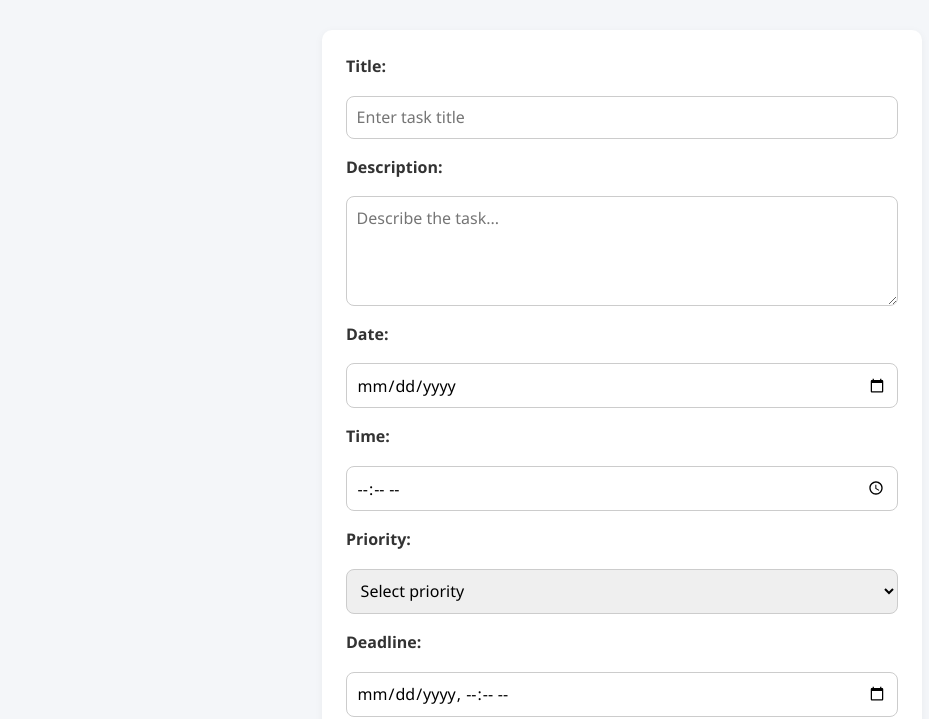
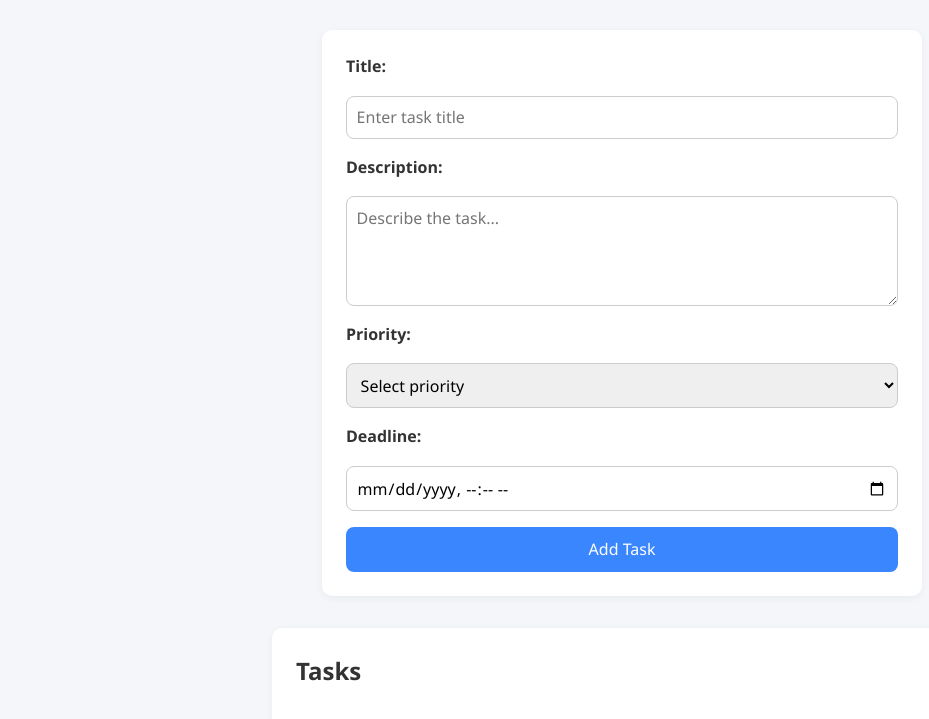
Before and after one commit to CodeWithJoshua18/Productivity-App, a plain HTML site: page index.html in a window 1280 px wide. Shown: the part 96-815 px from the top of the page, without its empty margins (18-947 px from the left). Drawn offline with Linux system fonts and the light colour scheme.

Commit message:
removed date and time list items from form

```diff
--- a/index.html
+++ b/index.html
@@ -31,14 +31,6 @@
         <label for="taskDescription">Description:</label>
         <textarea id="taskDescription" name="taskDescription" rows="4" placeholder="Describe the task..." required></textarea>
 
-        <!-- Date -->
-        <label for="taskDate">Date:</label>
-        <input type="date" id="taskDate" name="taskDate" required>
-
-        <!-- Time -->
-        <label for="taskTime">Time:</label>
-        <input type="time" id="taskTime" name="taskTime" required>
-
         <!-- Priority -->
         <label for="taskPriority">Priority:</label>
         <select id="taskPriority" name="taskPriority" required>
@@ -53,7 +45,7 @@
         <input type="datetime-local" id="taskDeadline" name="taskDeadline" required>
 
         <!-- Submit Button -->
-        <button id="addBtn" type="submit">Add Task</button>
+        <button onclick="addTask()" id="addBtn" type="submit">Add Task</button>
     </form>
 </section>
 
```
